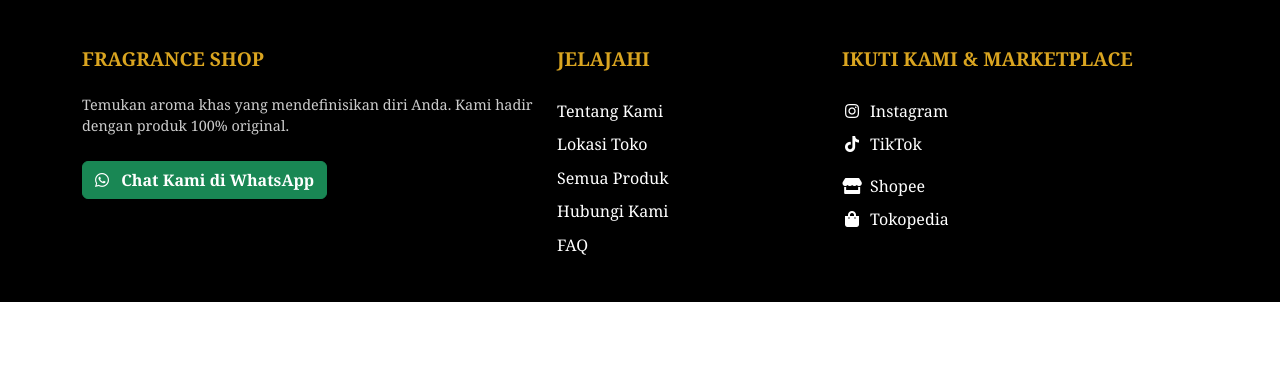
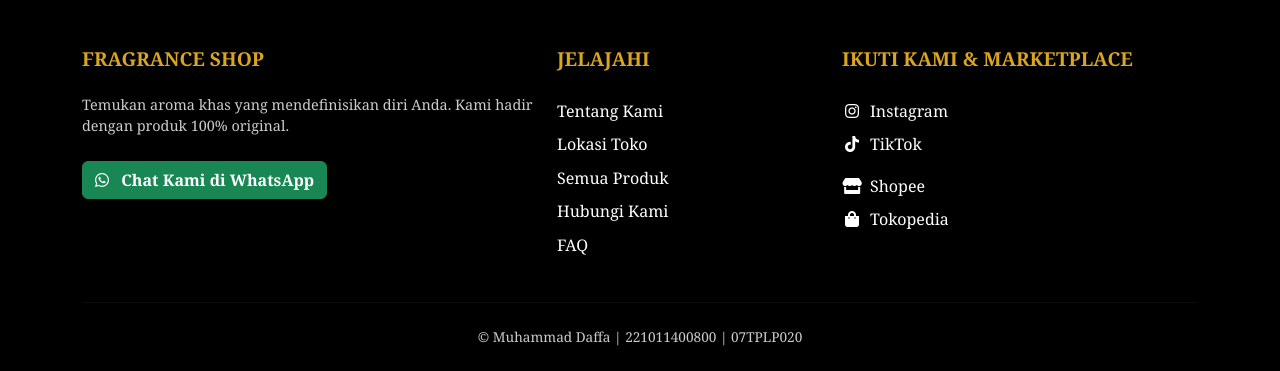
Before and after one commit to dapaa67/toko_parfum, a PHP site: page / in a window 1280 px wide. Shown: the part 4848-5219 px from the top of the page. Before the commit the page ends 5150 px from the top, so only its background shows below. Run offline with PHP 8.4, Linux system fonts and the light colour scheme; data comes from the database, SQL or seed files in the repository; some libraries are stand-ins or nearby versions.

Commit message:
update footer

```diff
--- a/views/footer.php
+++ b/views/footer.php
@@ -45,7 +45,15 @@
             </div>
         </div>
 
+        <hr class="my-4">
 
+        <div class="row">
+            <div class="col-md-12 text-center">
+                <p class="mb-0" style="font-size: 0.85rem;">
+                    &copy; Muhammad Daffa | 221011400800 | 07TPLP020
+                </p>
+            </div>
+        </div>
     </div>
 </footer>
 <script src="js/bootstrap.bundle.min.js"></script>
```
Also changed, not shown: admin/includes/footer.php (+7 -0 lines).
